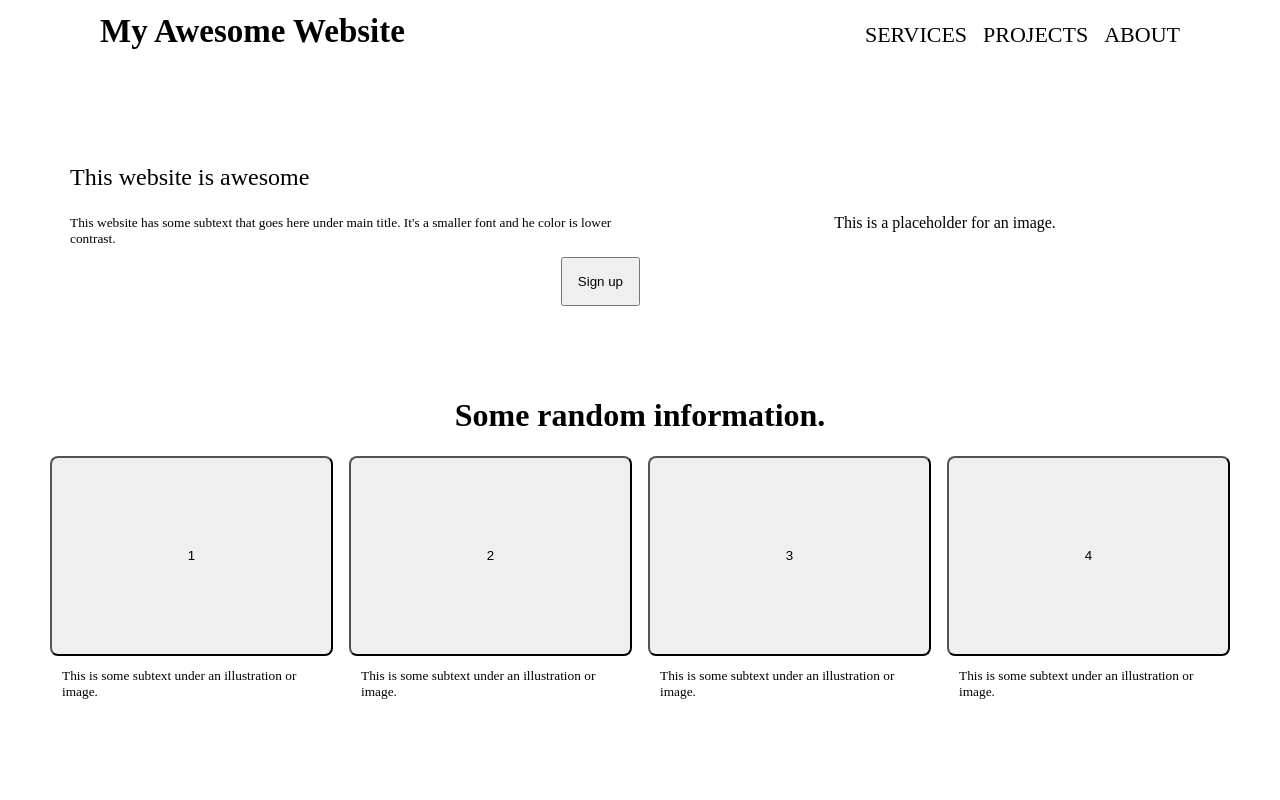
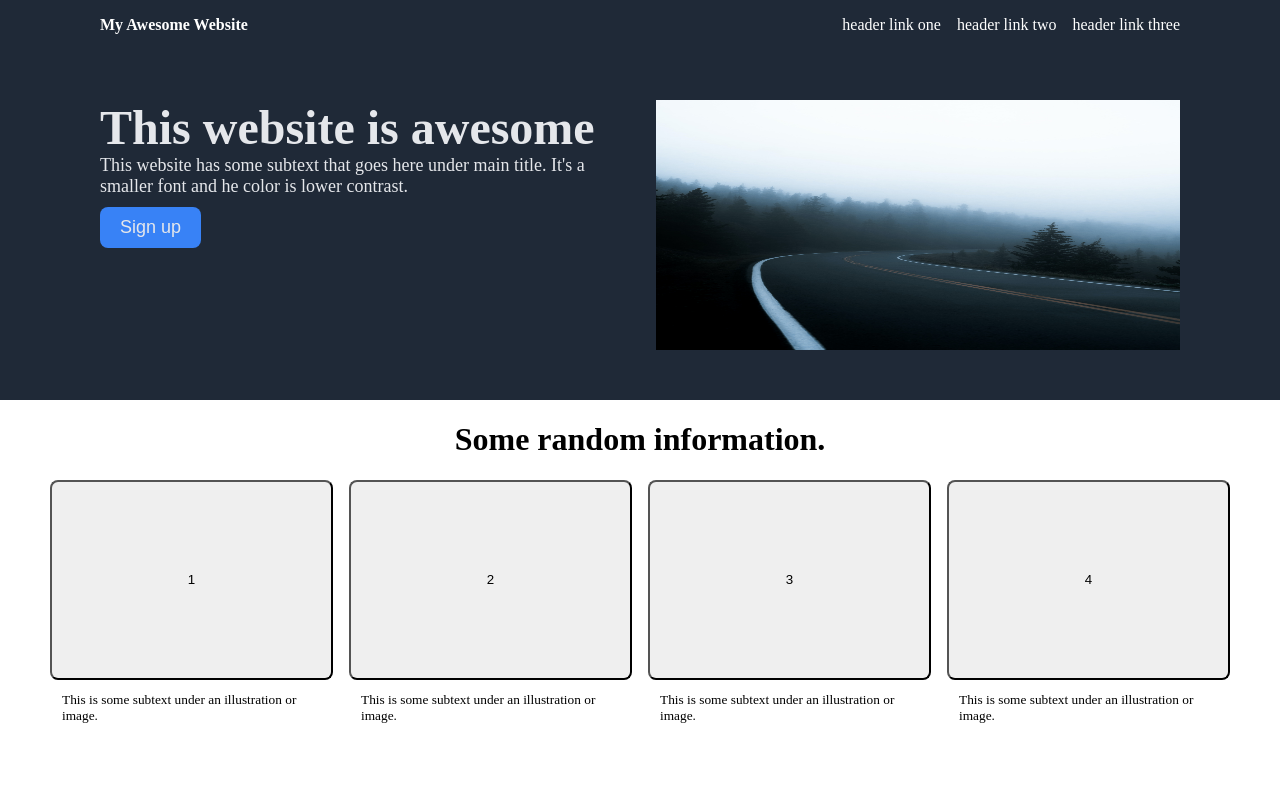
Before and after one commit to dannyCSStudent/landing-page, a plain HTML site: page index.html in a window 1280 px wide. Shown: the top 800 px of the page. Drawn offline with Linux system fonts and the light colour scheme.

Commit message:
Added style to first and second layers
After having build the basic layout, now I
will apply the values for the fonts and colors
from the odin landing page project.

Image is from a free resource on unsplash.com
https://unsplash.com/photos/Hma7CDLnz00.
By Zach Miller

```diff
--- a/index.html
+++ b/index.html
@@ -13,14 +13,14 @@
         <nav class="nav-bar">
             <strong>My Awesome Website</strong>
             <ul>
-                <li><a>SERVICES</a></li>
-                <li><a>PROJECTS</a></li>
-                <li><a>ABOUT</a></li>
+                <li><a>header link one</a></li>
+                <li><a>header link two</a></li>
+                <li><a>header link three</a></li>
             </ul>
         </nav>
         <div class="layer-two">
             <div class="left-side">
-                <p>This website is awesome</p>
+                <strong>This website is awesome</strong>
                 <sub>This website has some subtext that goes here under
                     main title. It's a smaller font and he color is lower
                     contrast.
@@ -28,7 +28,7 @@
                 <button type="button">Sign up</button>
             </div>
             <div class="right-side">
-                <p>This is a placeholder for an image.</p>
+                <img src="./images/zach-miller-Hma7CDLnz00-unsplash.jpg">
             </div>
         </div>
         <div class="layer-three">
--- a/styles.css
+++ b/styles.css
@@ -12,22 +12,24 @@ body {
 
 nav {
     display: flex;
-
-    align-items: center;
-    align-items: baseline;
+    background-color: #1f2937;
+    color: white;
 }
 
 nav strong {
+    display: flex;
     flex: 1;
-    font-size: 33px;
+    font: 24px #f9faf8;
     padding-left: 100px;
+    align-items: center;
 }
 
 nav ul {
     display: flex;
     flex: 1;
     list-style: none;
-    font-size: 22px;
+    font: 18px #e5e7eb;
+
     justify-content: flex-end;
     gap: 16px;
     padding-right: 100px;
@@ -65,41 +67,62 @@ nav ul a {
 
 .layer-two {
     display: flex;
-    padding: 50px;
-
+    padding: 50px 100px 50px 100px;
+    background-color: #1f2937;
+    gap: 32px;
 }
 
 .layer-two .left-side {
+    display: flex;
     flex-basis: 50%;
-    display: flex;
-    align-items: baseline;
     flex-direction: column;
-    padding: 20px;
-
 }
 
-.layer-two .left-side p {
-    font-size: 24px;
+.layer-two .left-side strong {
+    font-size: 48px;
+    font-weight: bolder;
+    color: #e5e7eb;
+    display: flex;
+}
+
+.layer-two .left-side sub {
+    font-size: 18px;
+    color: #e5e7eb;
 }
 
 .layer-two .left-side button {
     margin-top: 10px;
-    padding: 15px;
-    align-self: flex-end;
+
+    align-self: flex-start;
+    background-color: #3882f6;
+    font-size: 18px;
+    color: #e5e7eb;
+    border-radius: 8px;
+    border-width: 0;
+    padding: 10px 20px 10px 20px;
 }
 
 .layer-two .right-side {
     display: flex;
     flex-basis: 50%;
-    justify-content: center;
-    align-items: center;
+    height: 250px;
+    background-color: #e5e7eb;
 }
+
+.layer-two .right-side img {
+    width: 100%;
+    height: 100%;
+}
+
 
 @media only screen and (max-width:768px) {
     .layer-two {
         flex-direction: column;
         padding-top: 0;
         padding-bottom: 0;
+    }
+    .layer-two .left-side button {
+        align-self: auto;
     }
 }
 
```
Also changed, not shown: images/zach-miller-Hma7CDLnz00-unsplash.jpg (added).
